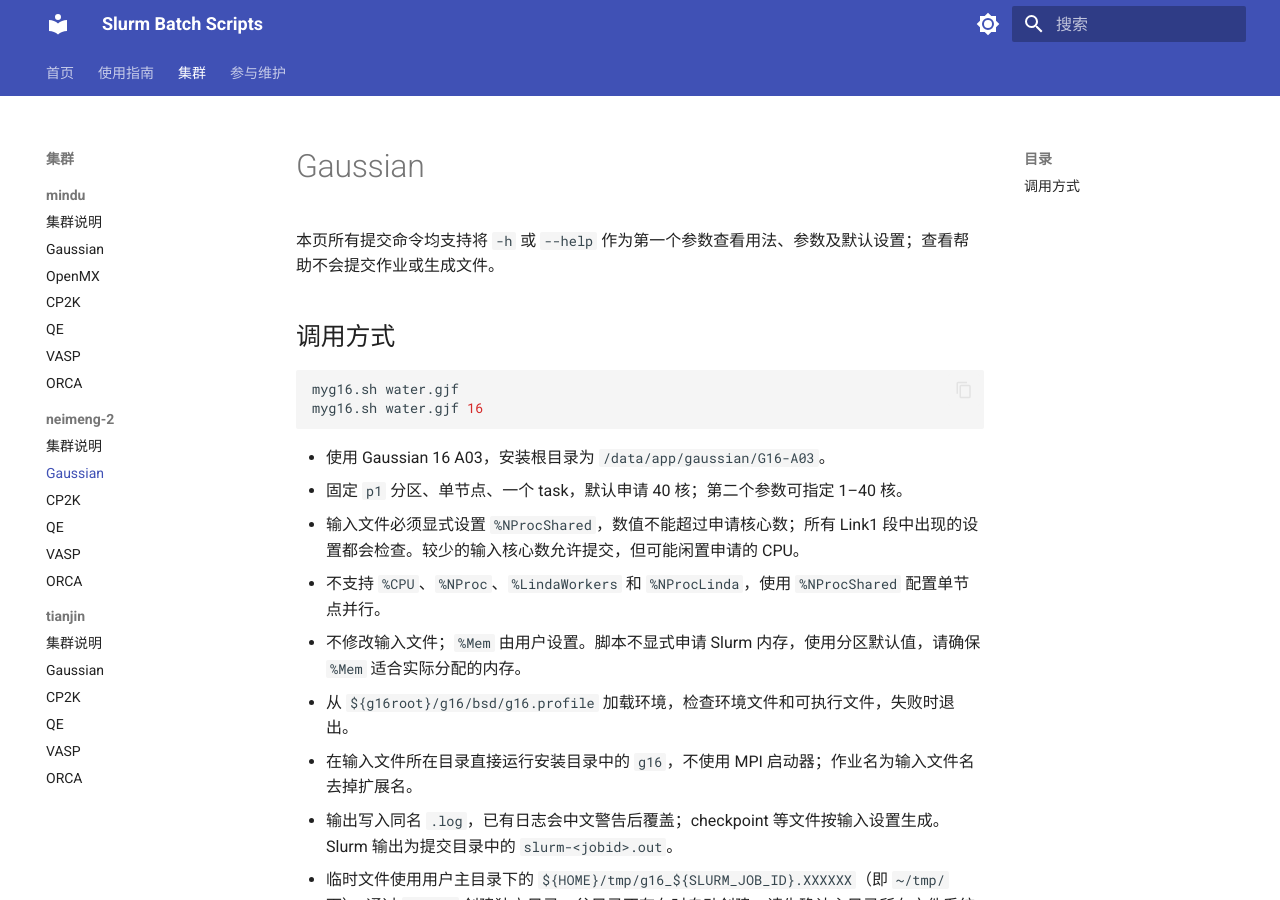
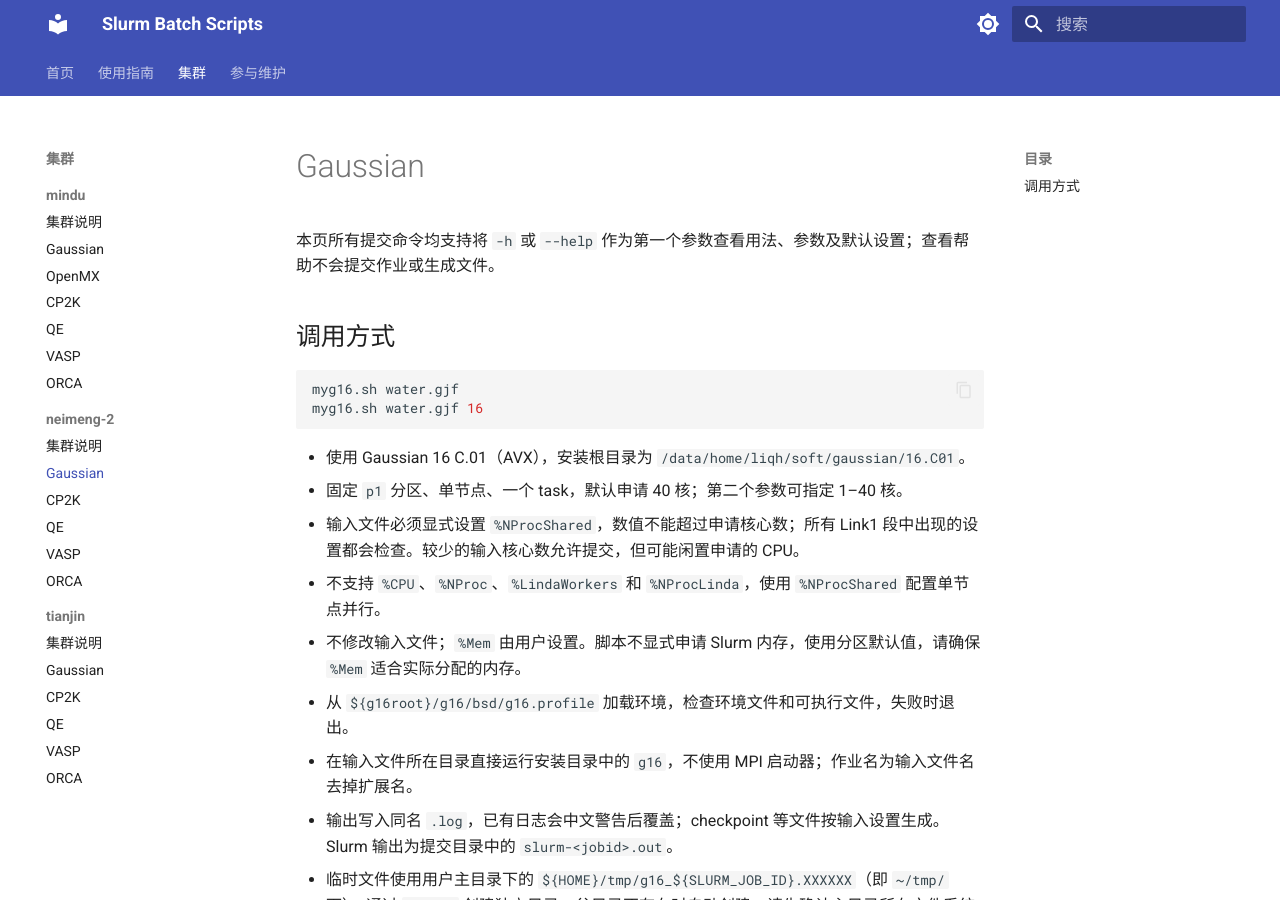
Before and after one commit to wxia529/slurm-batch-scripts, an MkDocs documentation site: the page built from docs/clusters/neimeng-2/gaussian.md, in a window 1280 px wide and 900 px high. Built offline with MkDocs 1.6.1 and Material for MkDocs 9.7.7, drawn with Linux system fonts in a browser that asks for light colours.

Commit message:
fix: switch tianjin and neimeng-2 Gaussian to 16 C.01 (#1)
Load Gaussian 16 C.01 from /data/home/liqh/soft/gaussian/16.C01 in both
cluster submission scripts, and document that AVX install. Align the
README and docs support tables with the scripts currently in the repo.

Co-authored-by: Cursor Agent <cursoragent@cursor.com>
Co-authored-by: wxia529 <wxia529@users.noreply.github.com>

````diff
--- a/docs/clusters/neimeng-2/gaussian.md
+++ b/docs/clusters/neimeng-2/gaussian.md
@@ -9,7 +9,7 @@ myg16.sh water.gjf
 myg16.sh water.gjf 16
 ```
 
-- 使用 Gaussian 16 A03，安装根目录为 `/data/app/gaussian/G16-A03`。
+- 使用 Gaussian 16 C.01（AVX），安装根目录为 `/data/home/liqh/soft/gaussian/16.C01`。
 - 固定 `p1` 分区、单节点、一个 task，默认申请 40 核；第二个参数可指定 1–40 核。
 - 输入文件必须显式设置 `%NProcShared`，数值不能超过申请核心数；所有 Link1 段中出现的设置都会检查。较少的输入核心数允许提交，但可能闲置申请的 CPU。
 - 不支持 `%CPU`、`%NProc`、`%LindaWorkers` 和 `%NProcLinda`，使用 `%NProcShared` 配置单节点并行。
````
Also changed, not shown: README.md (+3 -3 lines), docs/clusters/tianjin/gaussian.md (+1 -1 lines), docs/index.md (+1 -1 lines), 2 other files.
